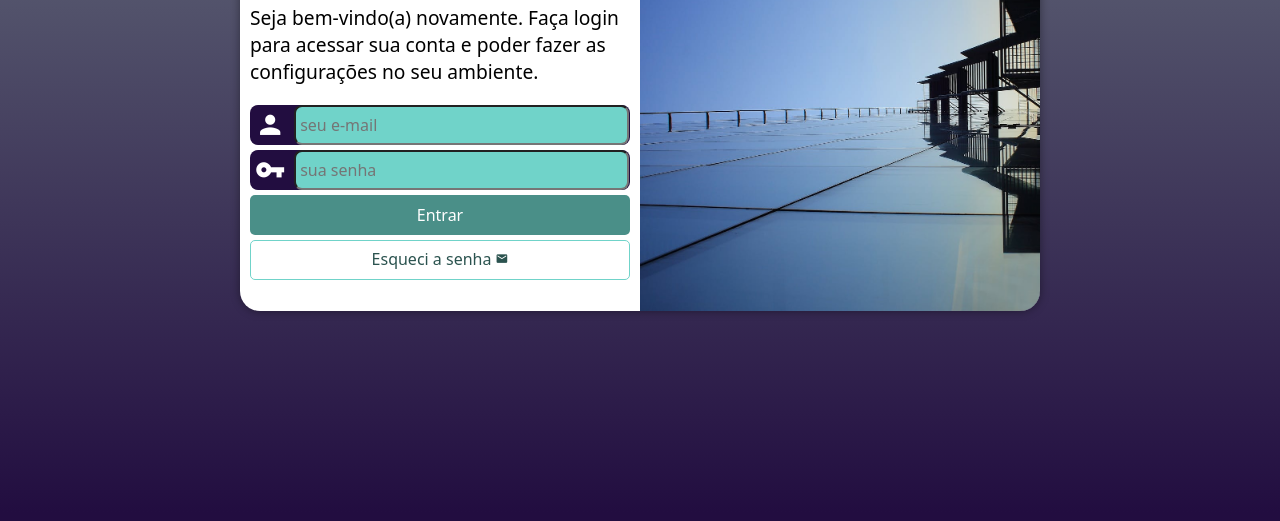
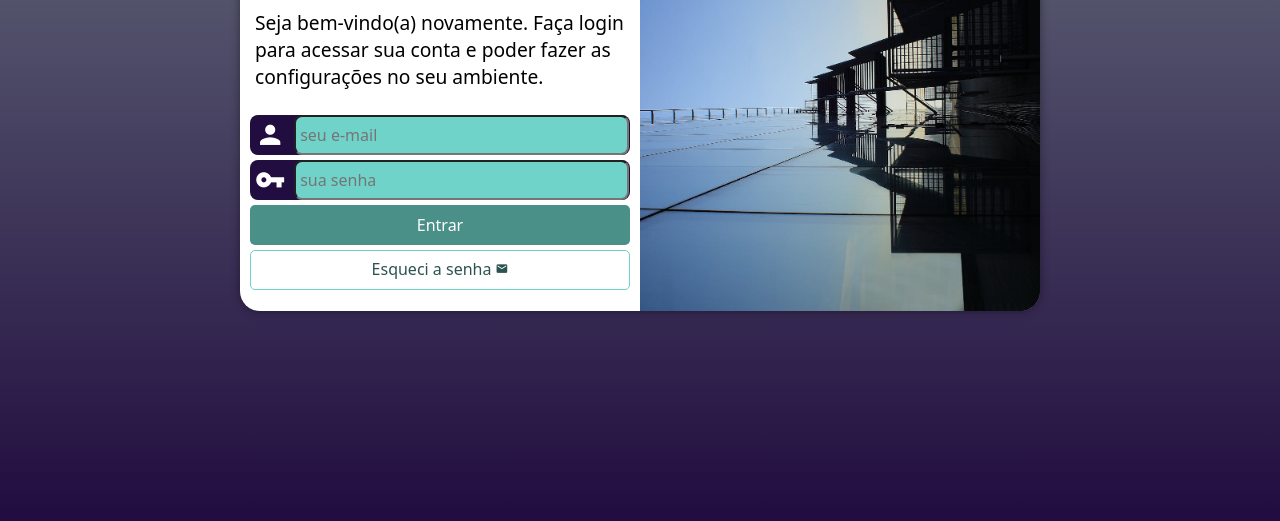
Before and after one commit to EduardoSousa10/projeto-login, a plain HTML site: page index.html in a window 1280 px wide. Shown: the part 279-800 px from the top of the page. Drawn offline with Linux system fonts and the light colour scheme.

Commit message:
Atualização

```diff
--- a/estilos/style.css
+++ b/estilos/style.css
@@ -37,6 +37,7 @@ main{
 }
 #login > #imagem{
     background: #220D40 url(../imagens/pixabay.jpg) no-repeat;
+    background-position: right;
     height: 200px;
     background-size: cover;
     display: block;
@@ -50,7 +51,8 @@ main{
     margin-bottom: 10px;
 }
 #formulario > p{
-    font-size: 1%;
+    font-size: 10px;
+    padding: 5px;
 }
 .campo{
     background-color: #220D40;
```
Also changed, not shown: index.html (+2 -2 lines).
